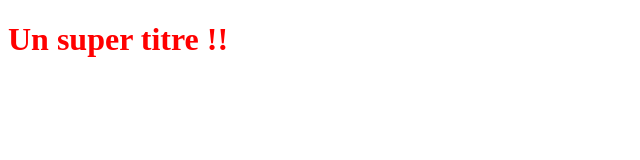
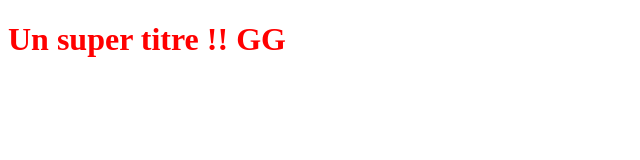
Before and after one commit to zouritre/OpenclassroomsProject, a plain HTML site: page index.html in a window 1280 px wide. Shown: the full height of the page, 0-640 px from the left. Drawn offline with Linux system fonts and the light colour scheme.

Commit message:
Cagnotte is now different from main

```diff
--- a/index.html
+++ b/index.html
@@ -5,6 +5,6 @@
    <link rel="stylesheet" type="text/css" href="styles.css">
 </head>
 <body>
-   <h1>Un super titre !!</h1>
+   <h1>Un super titre !! GG</h1>
 </body>
 </html>
```
